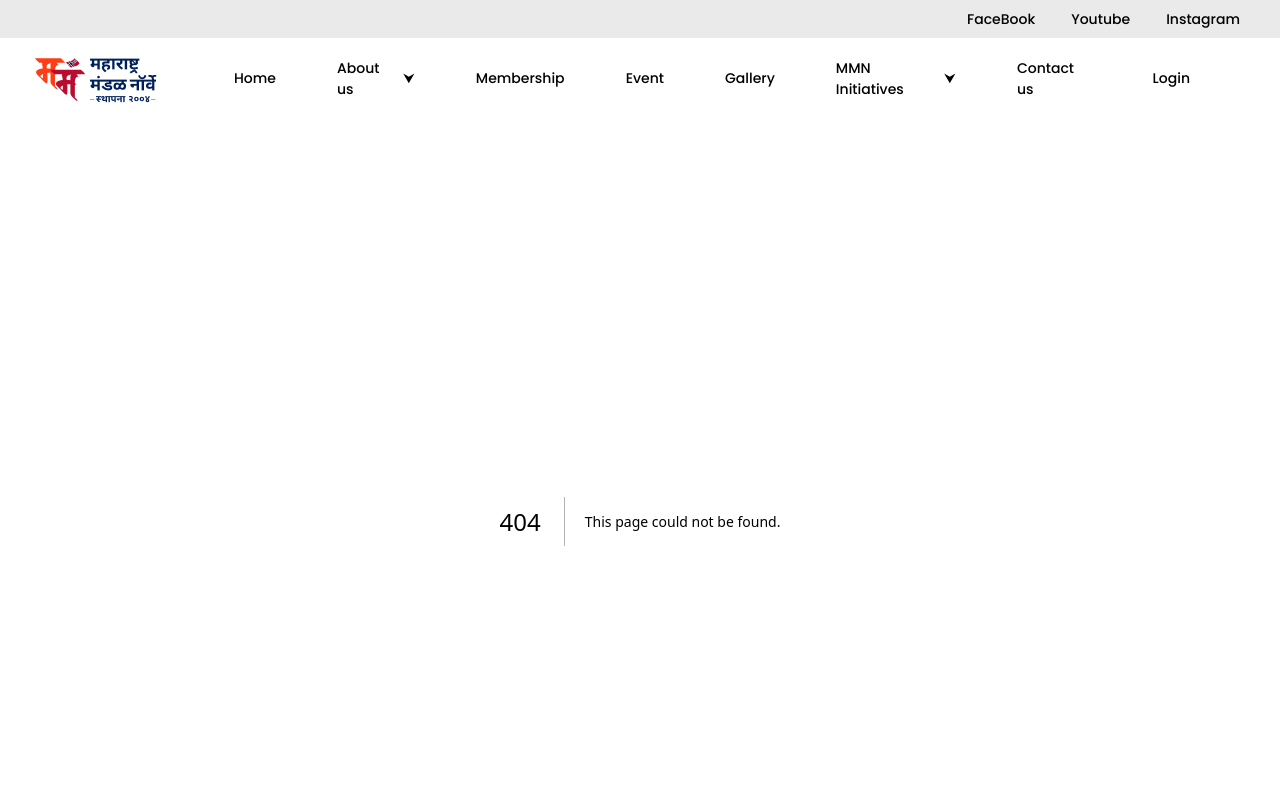
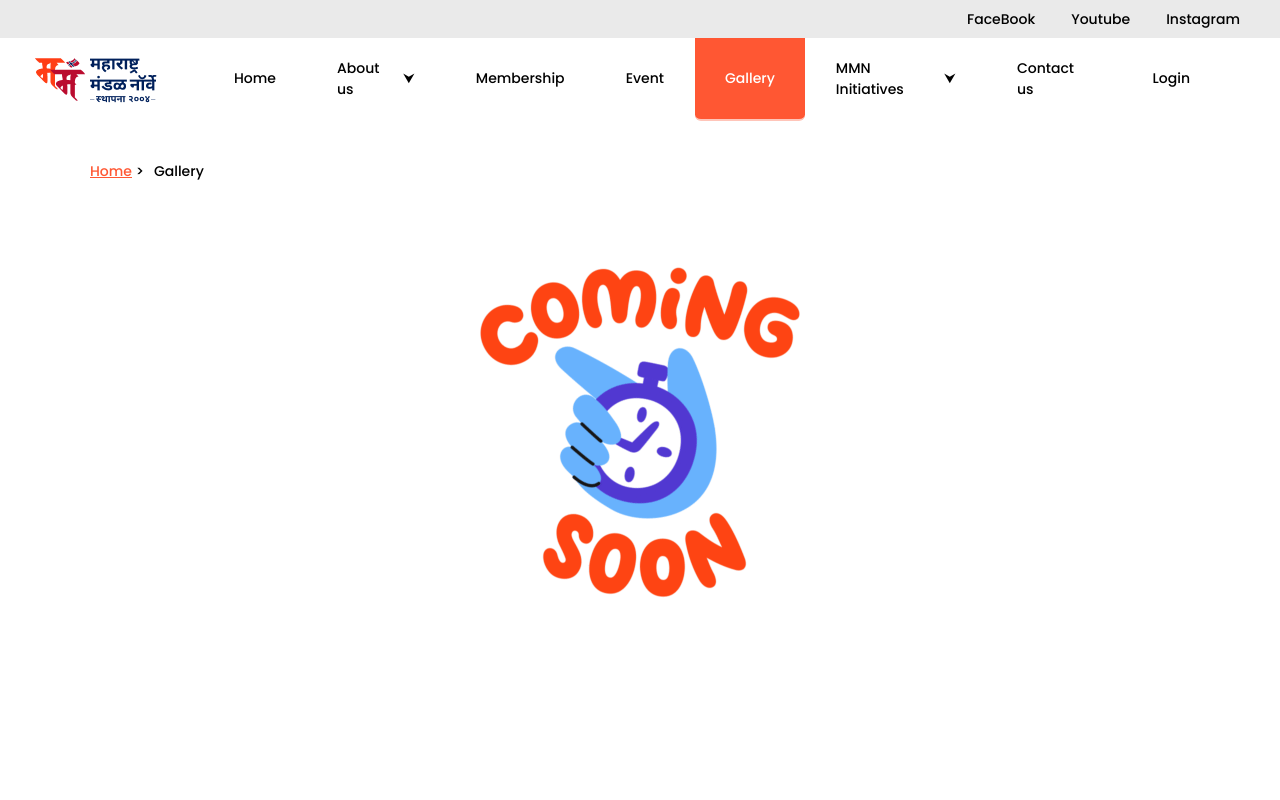
Before and after one commit to kirannandedkar/MMN-FrontEnd, a Next.js app: page /gallery in a window 1280 px wide. Before the commit this address had no page. Shown: the top 800 px of the page. Built offline with nearby package versions, Linux system fonts and the light colour scheme.

Commit message:
gallery page add

```diff
--- /dev/null
+++ b/app/gallery/page.tsx
@@ -0,0 +1,20 @@
+import React from "react";
+import TopNav from "@/components/TopNav";
+
+const NavData = [
+  { title: "Home", link: "/home" },
+  { title: "Gallery", link: "/gallery" }
+];
+
+const HistoryPage = () => {
+  return (
+    <div className="max-w-[1440px] m-auto">
+      <TopNav itemList={NavData} />
+      <div className="flex items-center justify-center">
+      <img src="/image/gallery/commin-soon.gif" alt="Coming sopon" />
+    </div>
+    </div>
+  );
+};
+
+export default HistoryPage;
--- a/layout/Share.tsx
+++ b/layout/Share.tsx
@@ -21,7 +21,7 @@ export const menuItemData = [
     },
     { title: "Membership", link: "/membership" },
     { title: "Event", link: "/events" },
-    { title: "Gallery", link: "" },
+    { title: "Gallery", link: "/gallery" },
     {
         title: "MMN Initiatives",
         link: "/initiative",
```
Also changed, not shown: public/image/gallery/commin-soon.gif (added).
